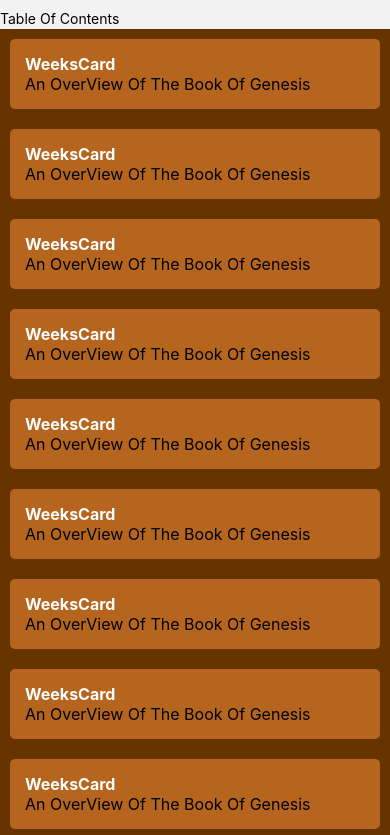
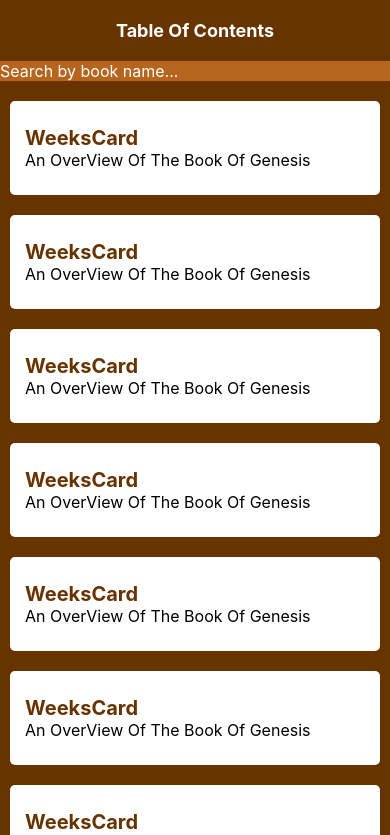
Before and after one commit to faleyecaleb/BibleApp, a React Native app in the folder bible-app/: screen /HomeScreen in a window 390 px wide. Shown: the top 835 px of the page. Built offline with nearby package versions, Linux system fonts and the light colour scheme.

Commit message:
updated weekscard, details.js and homescreen

```diff
--- a/bible-app/src/components/WeeksCard.js
+++ b/bible-app/src/components/WeeksCard.js
@@ -2,10 +2,10 @@ import { View, Text, StyleSheet, TouchableOpacity } from 'react-native'
 import React from 'react'
 import COLORS from '../theme/colors'
 
-const WeeksCard = () => {
+const WeeksCard = ({navigation, card}) => {
   return (
     <View style={{flex: 1, paddingHorizontal: 10, backgroundColor: COLORS.gradientDark}}>
-      <TouchableOpacity>
+      <TouchableOpacity onPress={(e) => navigation.navigate('Details', card)}>
         <View style={style.cardText}>
           <Text style={style.cardTextPrimary}>WeeksCard</Text>
           <Text style={style.cardTextSecondary}>An OverView Of The Book Of Genesis</Text>
@@ -17,19 +17,19 @@ const WeeksCard = () => {
 
 const style = StyleSheet.create({
   cardText: {
-    backgroundColor: COLORS.gradientLight,
+    backgroundColor: COLORS.white,
     marginVertical: 10,
     color: COLORS.white,
-    paddingVertical: 15,
+    paddingVertical: 25,
     fontSize: 16,
     borderRadius: 5,
     paddingHorizontal: 15,
-    elevation: 5,
+    elevation: 10,
   },
 
   cardTextPrimary: {
-    color: COLORS.white,
-    fontSize: 16,
+    color: COLORS.gradientDark,
+    fontSize: 20,
     fontWeight: 'bold'
   },
 
--- a/bible-app/src/screens/Details.js
+++ b/bible-app/src/screens/Details.js
@@ -1,11 +1,12 @@
 import { View, Text, StatusBar } from 'react-native'
 import React from 'react'
 
-const Details = () => {
+const Details = ({navigation, route}) => {
+  const item = route.params
   return (
     <View>
       <StatusBar hidden />
-      <Text>Details</Text>
+      <Text>{item}</Text>
     </View>
   )
 }
--- a/bible-app/src/screens/HomeScreen.js
+++ b/bible-app/src/screens/HomeScreen.js
@@ -1,19 +1,53 @@
-import { Text, View, SafeAreaView, StatusBar, FlatList } from 'react-native'
+import { Text, View, SafeAreaView, StatusBar, FlatList, StyleSheet, TextInput, } from 'react-native'
 import WeeksCard from '../components/WeeksCard'
-import COLORS from '../theme/colors'
+import COLORS from '../theme/colors';
 
 const dataList = ['Week One', 'Week Two', 'Week Three', 'Week Four', 'Week Five', 'Week Six', 'Week Seven', 'Week Eight', 'Week Nine', 'Week Ten', 'djkslf', 'ksljdfs', 'dksd']
 
-const HomeScreen = () => {
+const HomeScreen = ({navigation}) => {
   return(
-    <SafeAreaView>
-      <StatusBar translucent={false} animated={true} backgroundColor={COLORS.gradientLight} barStyle='dark-content' />
-      <View style={{flex: 1, paddingVertical: 10,}}>
-        <Text>Table Of Contents</Text>
+    <SafeAreaView style={{flex: 1, backgroundColor:COLORS.gradientDark}}>
+      <StatusBar animated={true} backgroundColor={COLORS.gradientDark} barStyle='dark-content' />
+      <View style={style.header}>
+        <Text style={{fontSize: 18, fontWeight: 'bold', color: COLORS.white}}>Table Of Contents</Text>
       </View>
-      <FlatList data={dataList} stickyHeaderIndices={[0]} renderItem={(data) => <WeeksCard />} />
+      <View style={style.searchContainer}>
+
+        <TextInput
+        placeholder='Search by book name...'
+        style={style.input} />
+      </View>
+
+      <FlatList data={dataList} renderItem={(data) => <WeeksCard card={data.item} navigation={navigation} />} />
     </SafeAreaView>
   )
 }
 
+const style = StyleSheet.create({
+  header: {
+    backgroundColor: COLORS.gradientDark,
+    paddingHorizontal: 25,
+    paddingVertical: 20,
+    alignItems: 'center',
+    justifyContent: 'center'
+
+  },
+
+  searchContainer: {
+
+
+  },
+
+  input: {
+    color: COLORS.white,
+    fontSize: 16,
+    borderColor: COLORS.white,
+    backgroundColor: COLORS.gradientLight,
+    justifyContent: 'center',
+    alignItems: 'center',
+    marginBottom: 10,
+    elevation: 10
+  }
+})
+
 export default HomeScreen
```
